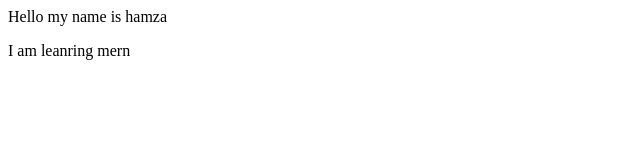
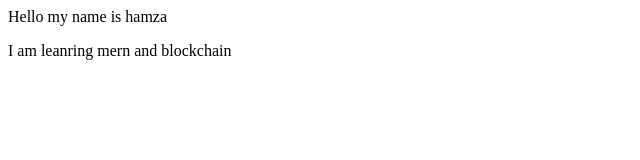
Before and after one commit to hxmzxxli/hello1, a plain HTML site: page index.html in a window 1280 px wide. Shown: the full height of the page, 0-640 px from the left. Drawn offline with Linux system fonts and the light colour scheme.

Commit message:
Just changed the inde.html file

```diff
--- a/index.html
+++ b/index.html
@@ -2,4 +2,4 @@
 
 
 
-<p>I am leanring mern</p>
+<p>I am leanring mern and blockchain</p>
```
